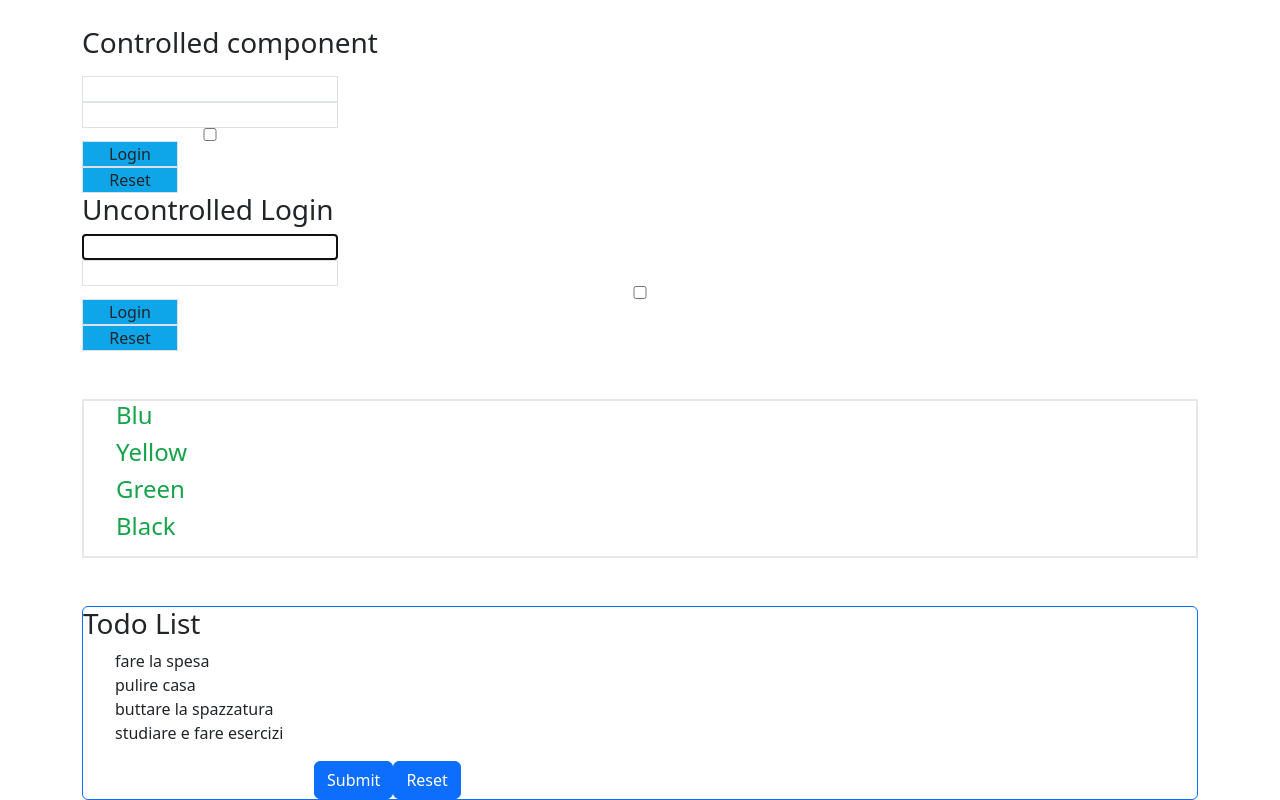
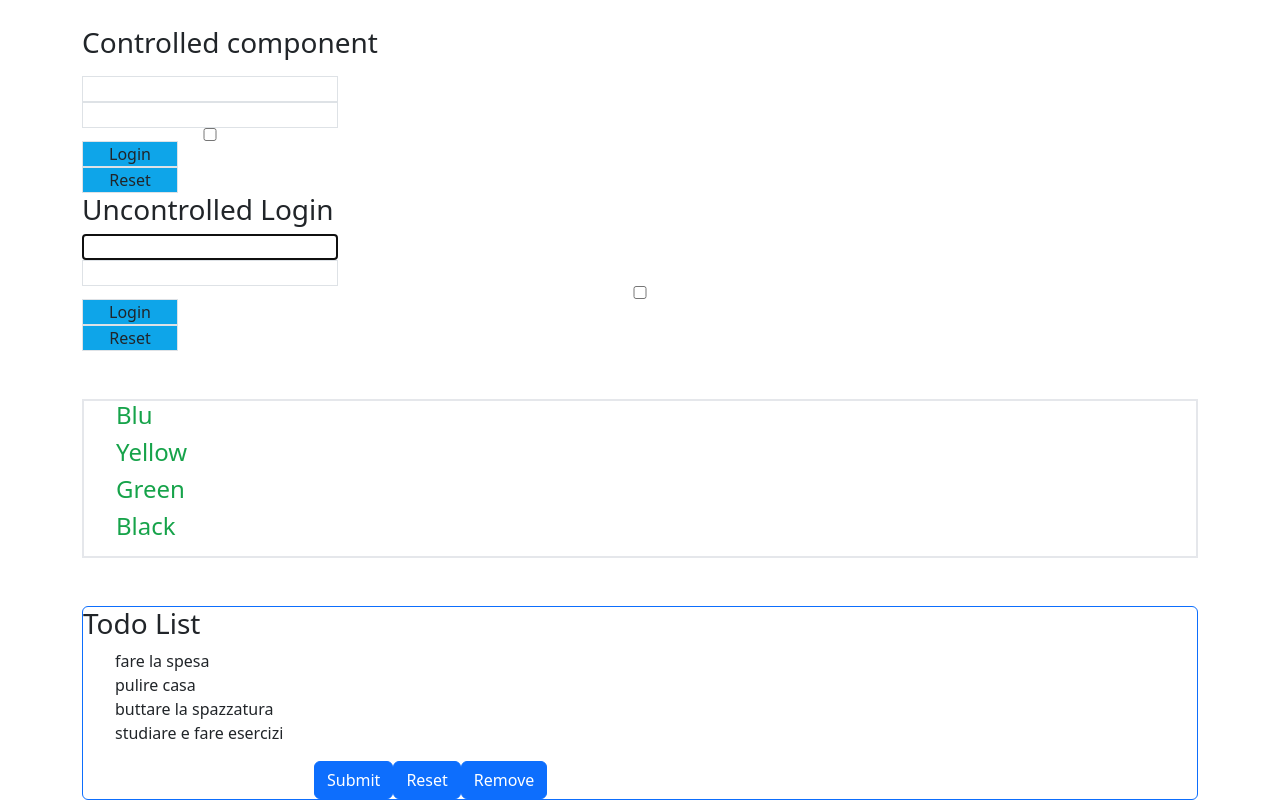
Before and after one commit to Castels88/React-esercizi, a React (Create React App) app: page / in a window 1280 px wide. Shown: the part 616-1416 px from the top of the page. Built offline with nearby package versions, Linux system fonts and the light colour scheme.

Commit message:
fine esercizio 6

```diff
--- a/src/TodoList.js
+++ b/src/TodoList.js
@@ -26,6 +26,13 @@ export class TodoList extends React.Component{
             item:[],
         })
     }
+    removeItems = (e) => {
+        this.setState(state => {
+            const newItem = [...state.item];
+            newItem.splice(e.target.value, 1);
+            return { item: newItem };
+        })
+    }
     render(){
         return(
             <Card border="primary">
@@ -46,11 +53,13 @@ export class TodoList extends React.Component{
                     <input name="todo" type="text" value={this.state.todo} onChange={this.handleInputChange} />
                     <Button type="submit">Submit</Button>
                     <Button type="reset" onClick={this.resetState}>Reset</Button>
+                    <Button onClick={this.removeItems}>Remove</Button>
                 </form>
             </Card>
         )
     }
 }
 
-// Lists - 05
-// Modify the TodoList by adding a "reset" button that clears the items array when clicked.
+// Lists - 06
+// Modify the TodoList by adding a "remove" button to each li tag. When clicked,
+// the event handler should remove corresponding item from the items array.
```
